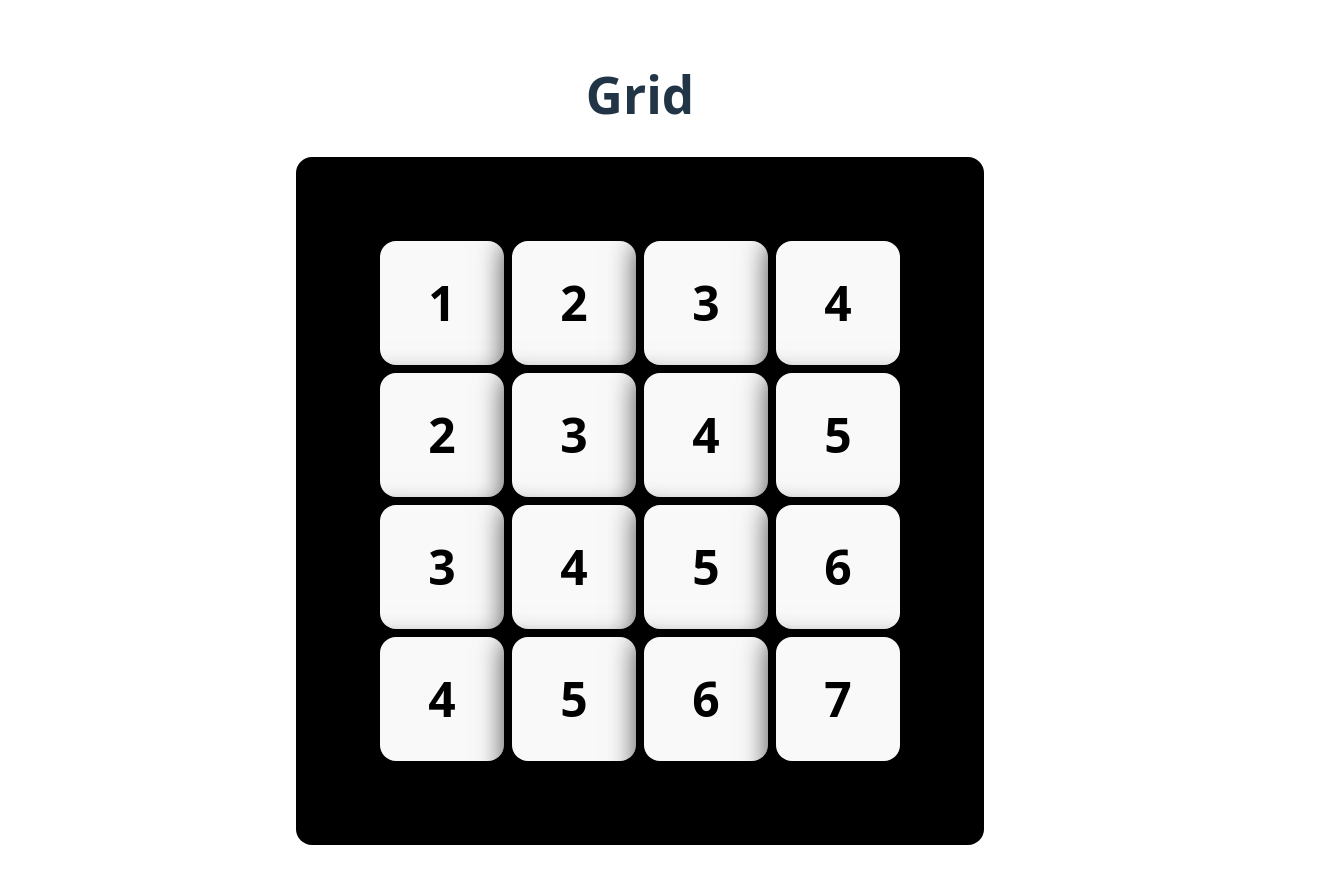
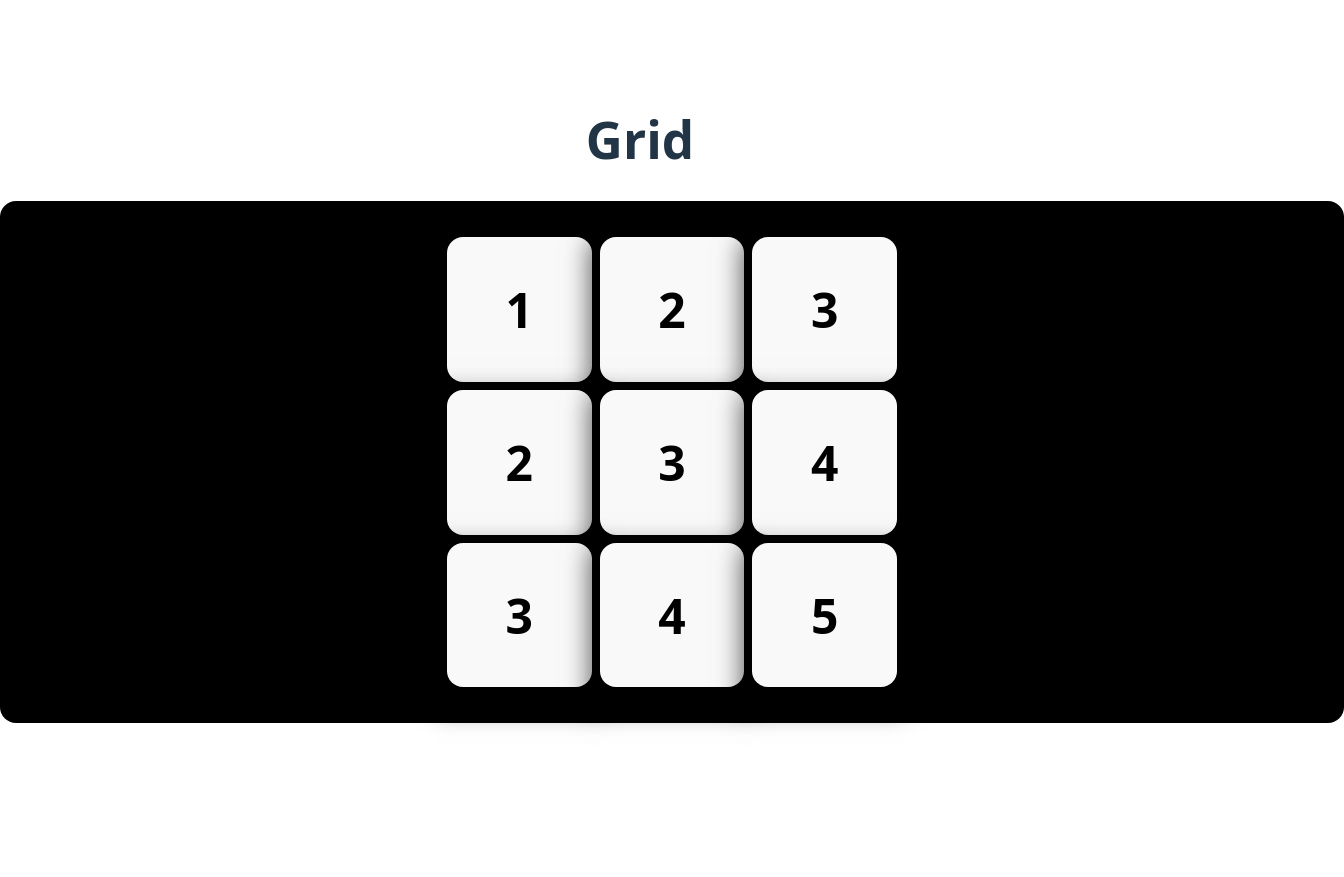
Before and after one commit to Zokyn/react-grid-ui, a React (Vite) app: page / in a window 1280 px wide. Shown: the whole page, 1344 px wide, since content can reach past the window. After the commit the page ends 800 px from the top, so only its background shows below. Built offline with nearby package versions, Linux system fonts and the light colour scheme.

Commit message:
feat: grid generator function added

```diff
--- a/src/App.css
+++ b/src/App.css
@@ -1,12 +1,14 @@
 #root {
-  max-width: 1280px;
-  margin: 0 auto;
-  padding: 2rem;
+  width: 100%;
   text-align: center;
 }
 
 .container {
-  padding: 5em;
+  margin: 0 auto;
+  padding: 2rem;
+  width: inherit;
+  max-width: 1280px;
+  /* height: 100%; */
   background-color: black;
   border-radius: 16px;
 }
@@ -29,8 +31,13 @@
 }
 
 .grid-vector .grid-item {
-  height: 124px;
-  width: 124px;
+/*   height: 124px;
+  width: 124px; */
+  flex-basis: 32px;
+  aspect-ratio: 1/1;
+  flex-grow: 1;
+  flex-shrink: 0;
+  align-self: center;
   margin: 4px;
   box-shadow:  -1px 13px 24px 9px rgba(0,0,0,0.62);
   flex-grow: 1;
@@ -39,12 +46,10 @@
 }
 .grid-item>button {
   text-align: center;
-  padding: 0;
   font-size: 48px;
   height: 100%;
   width: 100%;
   border-radius: 16px;
-  /* border-radius: 0; */
 }
 .grid-item>button:hover {
   background-color: rgba(255, 255, 255, 0.473);
--- a/src/App.tsx
+++ b/src/App.tsx
@@ -1,13 +1,16 @@
 import { useState } from "react";
 import "./App.css";
 
+function createGrid(size: number = 3): number[][] {
+  const rows = size;
+  const columns = size;
+
+  const grid = Array.from({ length: rows }, () => Array(columns).fill(0));
+  return grid;
+}
+
 function App() {
-  const grid: number[][] = [
-    [0, 0, 0, 0],
-    [0, 0, 0, 0],
-    [0, 0, 0, 0],
-    [0, 0, 0, 0],
-  ];
+  const grid: number[][] = createGrid(3);
   const [count, setCount] = useState(0);
 
   return (
```
